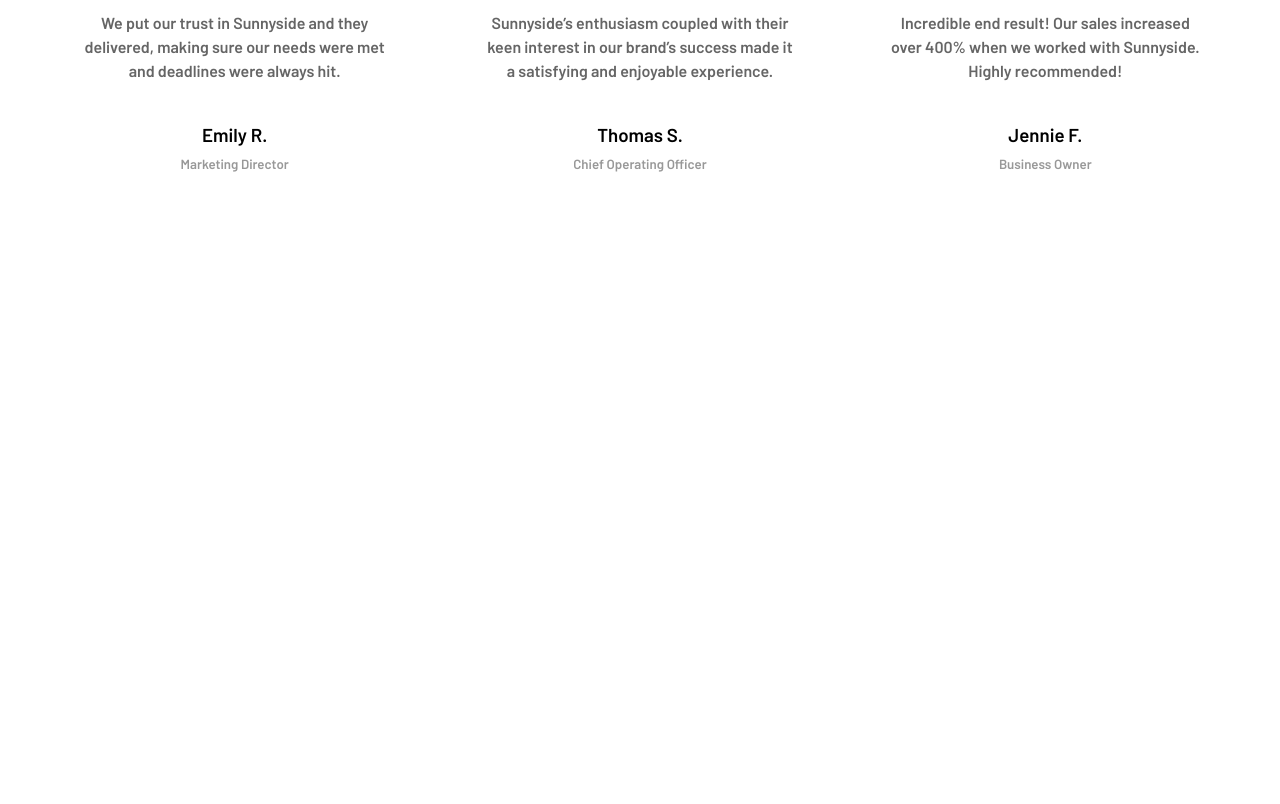
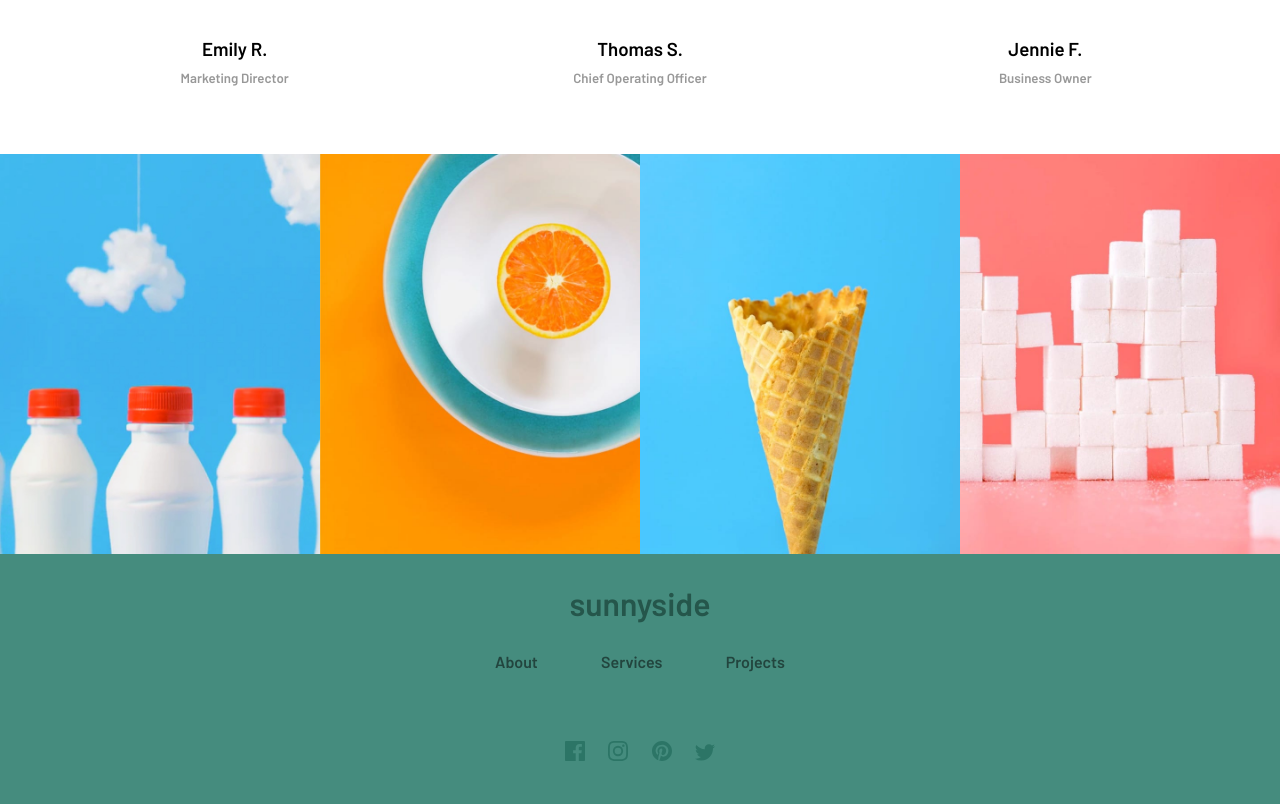
Before and after one commit to bhonePyae99/sunnyside_landing_page, a plain HTML site: page index.html in a window 1280 px wide. Shown: the part 2641-3445 px from the top of the page. Before the commit the page ends 2946 px from the top, so only its background shows below. Drawn offline with Linux system fonts and the light colour scheme.

Commit message:
Complete

```diff
--- a/index.html
+++ b/index.html
@@ -127,6 +127,40 @@
         </div>
       </div>
     </section>
+    <section class="images">
+      <div class="images-container">
+        <div class="image">
+          <img src="./images/desktop/image-gallery-milkbottles.jpg" alt="" />
+        </div>
+        <div class="image">
+          <img src="./images/desktop/image-gallery-orange.jpg" alt="" />
+        </div>
+        <div class="image">
+          <img src="./images/desktop/image-gallery-cone.jpg" alt="" />
+        </div>
+        <div class="image">
+          <img src="./images/desktop/image-gallery-sugarcubes.jpg" alt="" />
+        </div>
+      </div>
+    </section>
+    <footer>
+      <div class="footer-container">
+        <h1>sunnyside</h1>
+        <div class="footer-nav">
+          <ul>
+            <li>About</li>
+            <li>Services</li>
+            <li>Projects</li>
+          </ul>
+        </div>
+        <div class="social-icon">
+          <img src="./images/icon-facebook.svg" alt="" />
+          <img src="./images/icon-instagram.svg" alt="" />
+          <img src="./images/icon-pinterest.svg" alt="" />
+          <img src="./images/icon-twitter.svg" alt="" />
+        </div>
+      </div>
+    </footer>
     <script src="script.js"></script>
   </body>
 </html>
--- a/style.css
+++ b/style.css
@@ -181,7 +181,7 @@ nav ul li {
   align-items: center;
   justify-content: center;
   width: 100%;
-  height: 80vh;
+  height: minmax(80vh, auto);
 }
 
 .showcase-client h1 {
@@ -224,6 +224,55 @@ nav ul li {
 .profile-img {
   width: 80px;
   border-radius: 45px;
+}
+
+.images {
+  width: 100%;
+  margin-top: 20px;
+}
+
+.images-container {
+  height: 100%;
+  display: grid;
+  grid-template-columns: repeat(4, 1fr);
+  grid-auto-rows: minmax(250px, auto);
+}
+.image > img {
+  width: 100%;
+  height: 100%;
+}
+
+footer {
+  height: 250px;
+  width: 100%;
+  background-color: var(--dark-moderate-cyran);
+}
+
+.footer-container {
+  display: flex;
+  flex-direction: column;
+  align-items: center;
+  justify-content: center;
+}
+
+.footer-container h1 {
+  margin-top: 30px;
+  color: var(--dark-desaturated-cyran);
+}
+
+.footer-nav ul li {
+  opacity: 0.5;
+  display: inline-block;
+  padding: 0 30px;
+  margin: 30px 0;
+}
+
+.social-icon {
+  margin-top: 40px;
+}
+
+.social-icon img {
+  padding: 0 10px;
 }
 
 /* ulties */
@@ -278,7 +327,10 @@ nav ul li {
   }
   .showcase-client h1 {
     letter-spacing: 5px;
-    margin-top: 170px;
+    margin-top: 70px;
+  }
+  .images-container {
+    grid-template-columns: repeat(2, 1fr);
   }
 }
 
```
